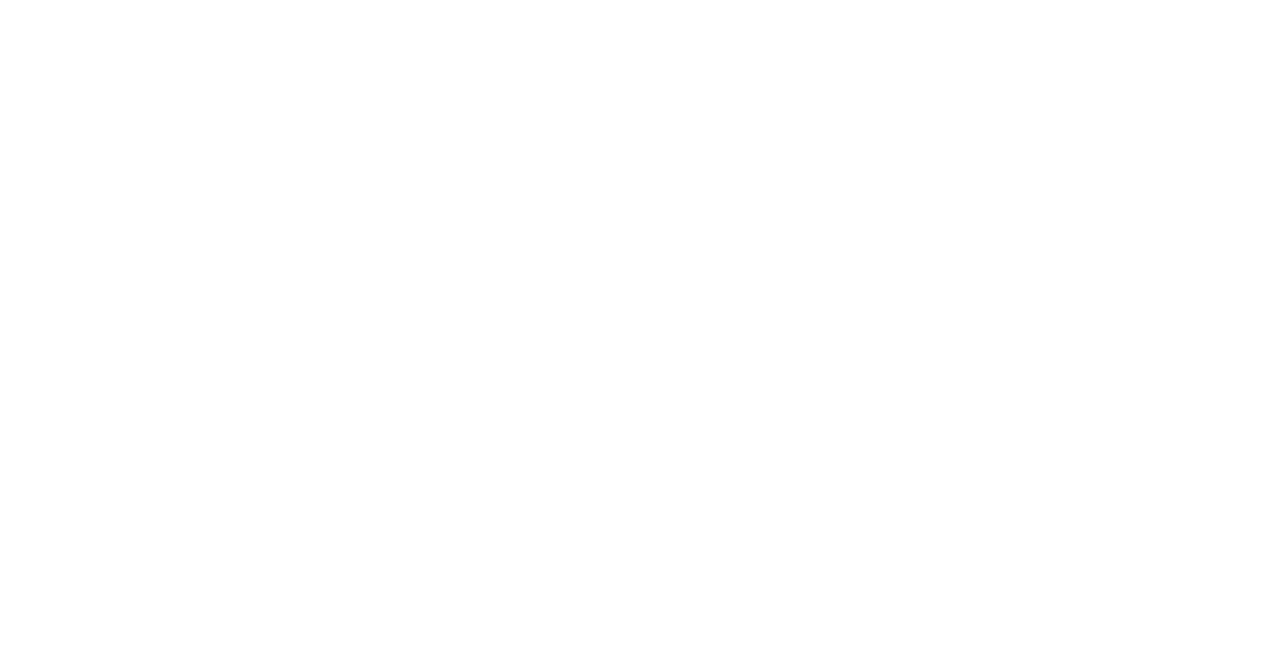
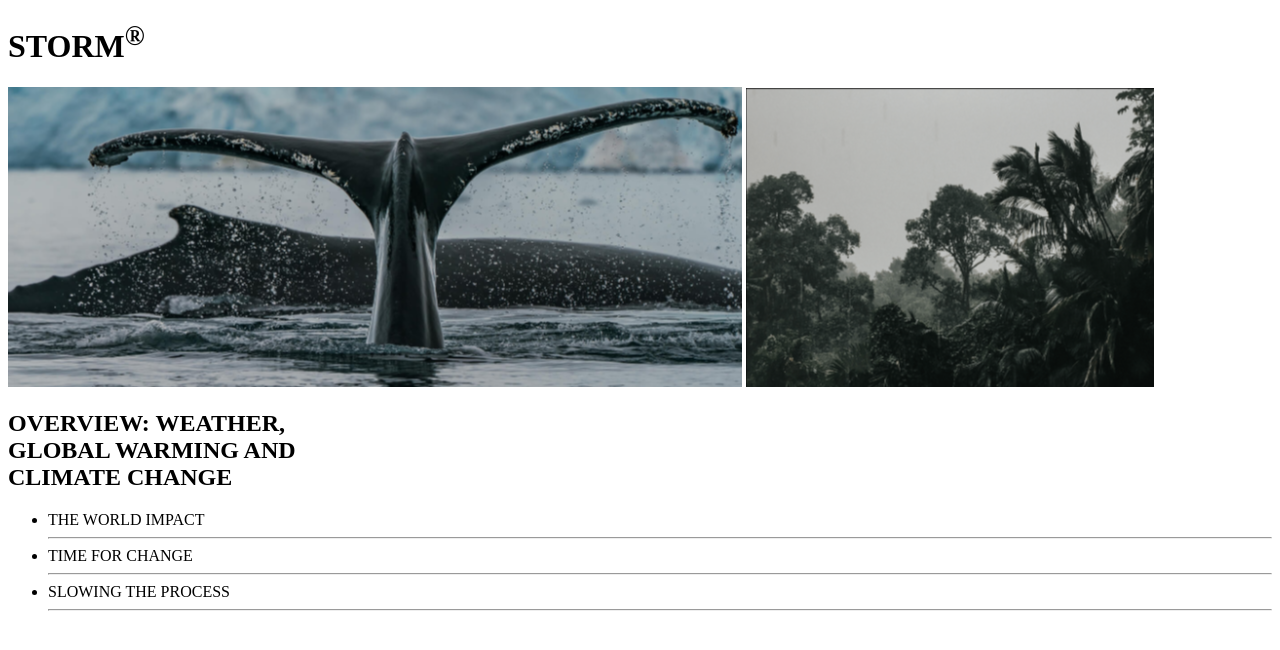
Before and after one commit to Meenadshi/storm-climatechange-flex, a plain HTML site: page index.html in a window 1280 px wide. Drawn offline with Linux system fonts and the light colour scheme.

Commit message:
-Add.Created html structure of webpage

```diff
--- a/index.html
+++ b/index.html
@@ -4,9 +4,27 @@
     <meta charset="UTF-8">
     <meta http-equiv="X-UA-Compatible" content="IE=edge">
     <meta name="viewport" content="width=device-width, initial-scale=1.0">
-    <title>Document</title>
+    <title>Storm</title>
 </head>
 <body>
-
+    <header>
+        <h1>STORM<sup><span style="font-family:'Avenir Next">&reg;</span></sup></h1>
+    </header>
+    <main>
+        <img src="assets/img/whale.png">
+        <img src="assets/img/trees.png">
+        <div class="text">
+        <div class="overview">
+            <h2>OVERVIEW: WEATHER,<br>GLOBAL WARMING AND<br>CLIMATE CHANGE</h2>
+        </div>
+        <div class="subhead">
+            <ul>
+                <li>THE WORLD IMPACT</li><hr>
+                <li>TIME FOR CHANGE</li><hr>
+                <li>SLOWING THE PROCESS</li><hr>
+            </ul>
+        </div>
+        </div>
+    </main>
 </body>
 </html>
```
